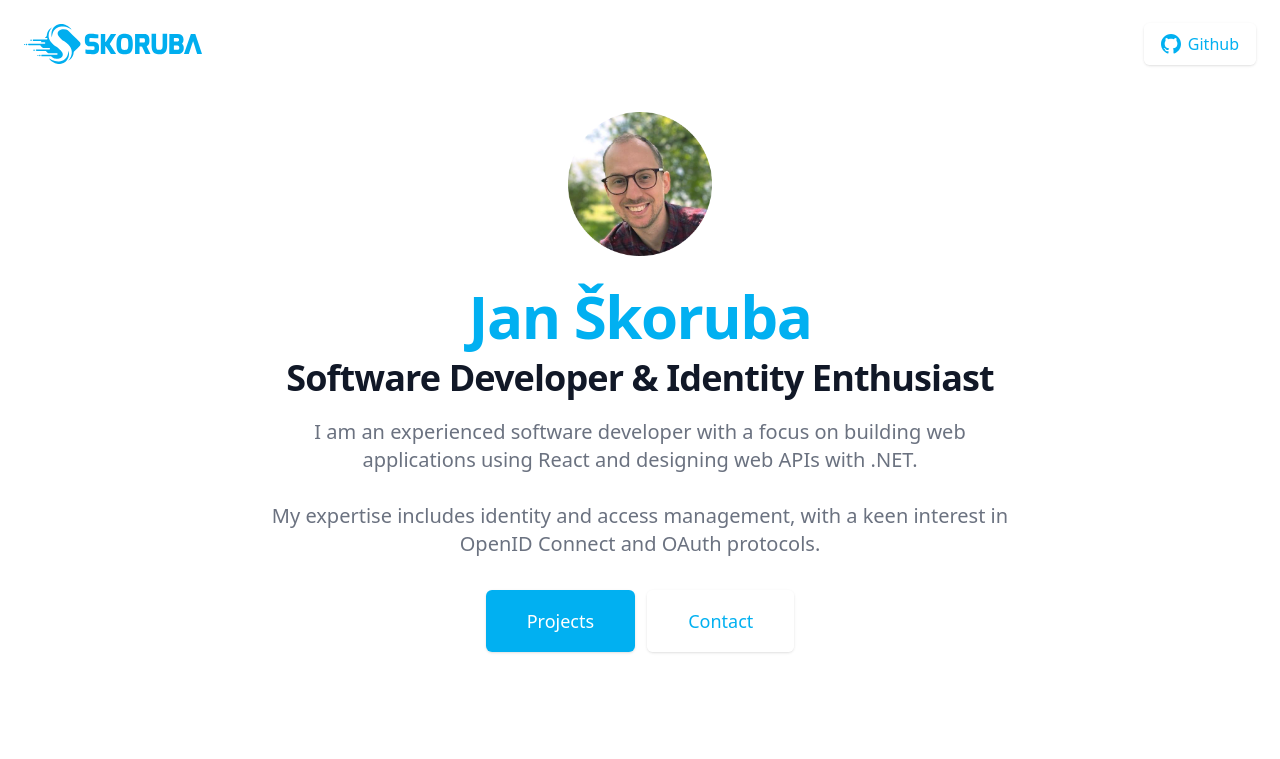
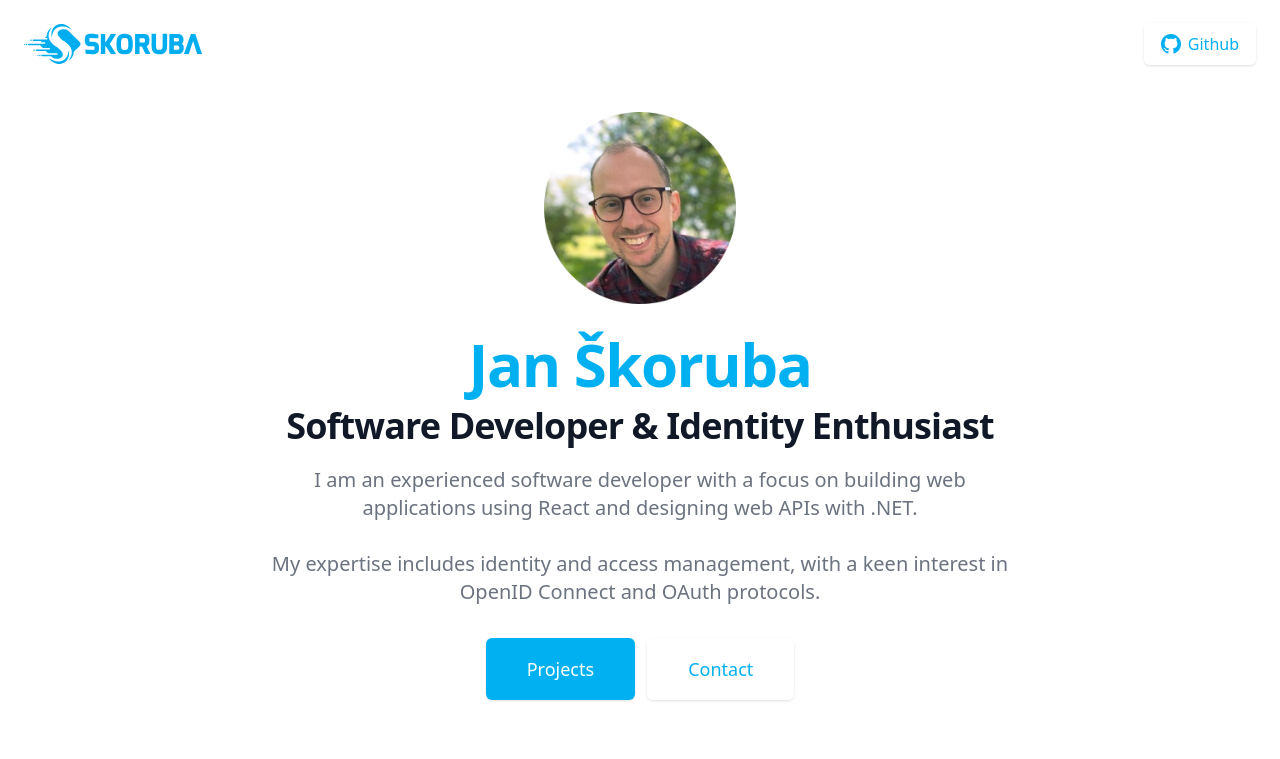
Before and after one commit to skoruba/skoruba.github.io, a React (Create React App) app: page / in a window 1280 px wide. Shown: the top 759 px of the page. Built offline with nearby package versions, Linux system fonts and the light colour scheme.

Commit message:
Make image bigger

```diff
--- a/src/components/Main.tsx
+++ b/src/components/Main.tsx
@@ -8,7 +8,7 @@ const Main = () => {
           <img
             alt="Jan Skoruba"
             src={jan}
-            className="personal-img mx-auto w-36"
+            className="personal-img mx-auto w-48"
           />
         </div>
         <h1 className="text-4xl tracking-tight font-extrabold text-blue-600 sm:text-5xl md:text-6xl">
```
